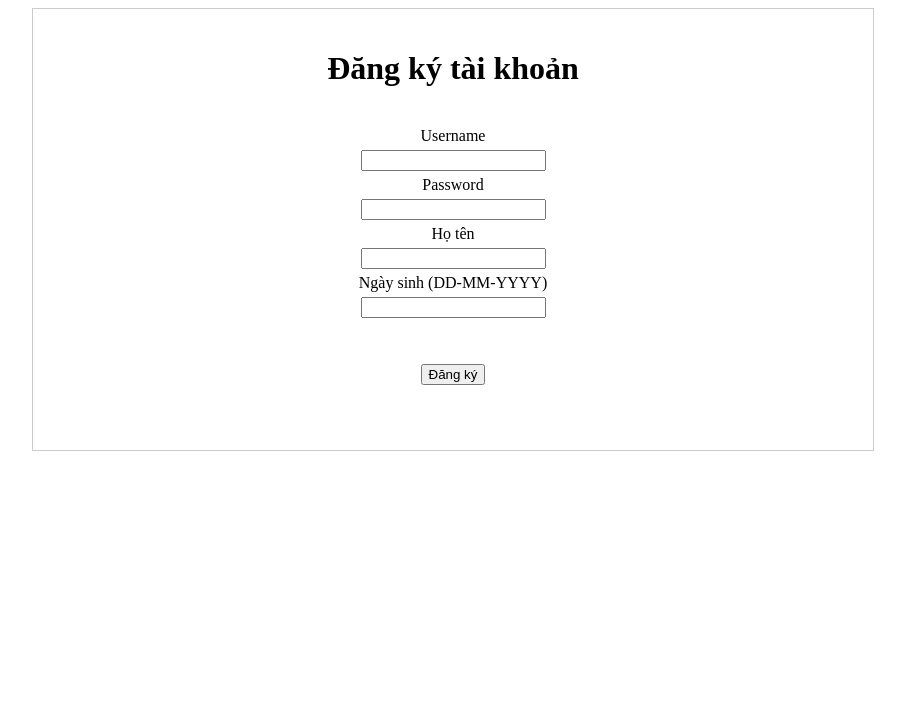
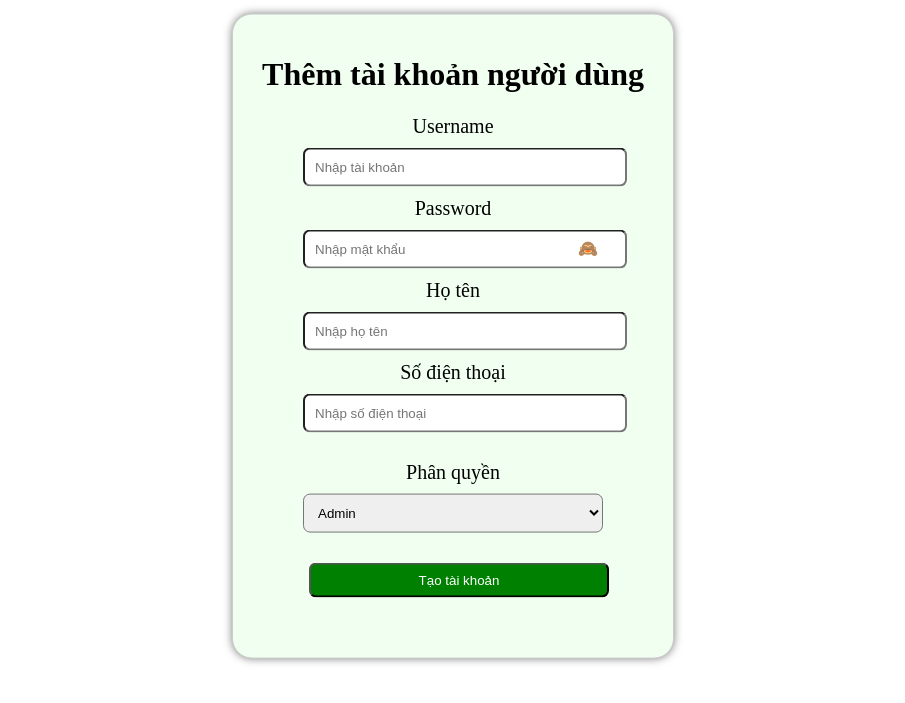
Before and after one commit to LanThanh03/mobile_management, a PHP site: page /admin/register.php in a window 1280 px wide. Shown: the top 703 px of the page, without its empty margins (187-1092 px from the left). Run offline with PHP 8.4, Linux system fonts and the light colour scheme.

Commit message:
Add files via upload

```diff
--- a/admin/register.php
+++ b/admin/register.php
@@ -6,23 +6,58 @@ and open the template in the editor.
 -->
 <html>
     <head>
-        <title>Đăng ký</title>
+        <title>Thêm tài khoản người dùng</title>
         <meta charset="UTF-8">
         <meta name="viewport" content="width=device-width, initial-scale=1.0">
         <style>
             .box-content{
-                margin: 0 auto;
-                width: 800px;
-                border: 1px solid #ccc;
-                text-align: center;
-                padding: 20px;
+                position: absolute;
+                    top: 42%;
+                    left: 50%;
+                    transform: translate(-50%, -50%);
+                    width: 400px;
+                    padding: 20px;
+                    border: 1px solid #ccc;
+                    text-align: center;
+                    background-color: #F0FFF0;
+                    box-shadow: 0 0 8px rgba(0, 0, 0, 0.5);/* đổ bóng*/
+                    border-radius: 20px;
             }
-            #user_register form{
-                width: 200px;
-                margin: 40px auto;
+            #user_register form
+            {
+                width: 100%;
+                margin: 20px auto;
+                width: 300px;
             }
-            #user_register form input{
-                margin: 5px 0;
+
+            #user_register form input
+            {
+                margin: 10px 0;
+                padding: 10px;
+                width: 100%;
+                border-radius: 7px;
+            }
+            .role-user
+            {
+                margin: 10px 0;
+                padding: 10px;
+                width: 100%;
+                border-radius: 7px;
+            }
+            .input-password /*căn chỉnh cho nút ẩn/hiện mật khẩu vô ô input */
+            {
+                position: relative;
+            }
+            .an-hien-password /*căn chỉnh cho nút ẩn/hiện mật khẩu vô ô input */
+            {
+                position: absolute;
+                top: 50%;
+                right: 5px;
+                transform: translateY(-50%);
+            }
+            #show-hide
+            {
+                cursor: pointer;
             }
         </style>
     </head>
@@ -31,63 +66,91 @@ and open the template in the editor.
         include '../connect_db.php';
         include '../function.php';
         $error = false;
-        if (isset($_GET['action']) && $_GET['action'] == 'reg') {
-            if (isset($_POST['username']) && !empty($_POST['username']) && isset($_POST['password']) && !empty($_POST['password'])) {
+        if (isset($_GET['action']) && $_GET['action'] == 'reg')
+        {
+            if (isset($_POST['username']) && !empty($_POST['username']) && isset($_POST['password']) && !empty($_POST['password']))
+            {
                 $fullname = $_POST['fullname'];
-                $birthday = $_POST['birthday'];
-                $check = validateDateTime($birthday);
-                if ($check) {
-                    $birthday = strtotime($birthday);
-                    $result = mysqli_query($con, "INSERT INTO `user` (`fullname`,`username`, `password`, `birthday`, `status`, `created_time`, `last_updated`) VALUES ('" . $_POST['fullname'] . "', '" . $_POST['username'] . "', MD5('" . $_POST['password'] . "'), '" . $birthday . "', 1, " . time() . ", '" . time() . "');");
-                    if (!$result) {
-                        if (strpos(mysqli_error($con), "Duplicate entry") !== FALSE) {
+                $phone = $_POST['phone'];
+                    $result = mysqli_query($con, "INSERT INTO `user` (`fullname`,`username`, `password`, `phone`, `status`, `created_time`, `last_updated`)
+                                            VALUES ('" . $_POST['fullname'] . "', '" . $_POST['username'] . "', MD5('" . $_POST['password'] . "'), '" . $phone . "', 1, " . time() . ", '" . time() . "');");
+                    if (!$result)
+                    {
+                        if (strpos(mysqli_error($con), "Duplicate entry") !== FALSE)
+                        {
                             $error = "Tài khoản đã tồn tại. Bạn vui lòng chọn tài khoản khác.";
                         }
                     }
                     mysqli_close($con);
-                } else {
-                    $error = "Ngày tháng nhập chưa chính xác";
-                }
-                if ($error !== false) {
-                    ?>
+                if ($error !== false)
+                { ?>
                     <div id="error-notify" class="box-content">
                         <h1>Thông báo</h1>
                         <h4><?= $error ?></h4>
-                        <a href="./register.php">Quay lại</a>
+                        <a href="./register.php"style="text-decoration: none;">Quay lại</a>
                     </div>
-                <?php } else { ?>
+          <?php } else
+                    { ?>
                     <div id="edit-notify" class="box-content">
                         <h1><?= ($error !== false) ? $error : "Đăng ký tài khoản thành công" ?></h1>
-                        <a href="./login.php">Mời bạn đăng nhập</a>
+                        <a href="./manage_accounts.php"style="text-decoration: none;">Quay lại tài khoản</a>
                     </div>
-                <?php } ?>
-            <?php } else { ?>
+              <?php } ?>
+            <?php }
+            else
+            { ?>
                 <div id="edit-notify" class="box-content">
                     <h1>Vui lòng nhập đủ thông tin để đăng ký tài khoản</h1>
-                    <a href="./register.php">Quay lại đăng ký</a>
+                    <a href="./register.php" style="text-decoration: none;">Quay lại đăng ký</a>
                 </div>
                 <?php
             }
-        } else {
+        }
+        else
+        {
             ?>
             <div id="user_register" class="box-content">
-                <h1>Đăng ký tài khoản</h1>
+                <h1>Thêm tài khoản người dùng</h1>
                 <form action="./register.php?action=reg" method="Post" autocomplete="off">
-                    <label>Username</label></br>
-                    <input type="text" name="username" value=""><br/>
-                    <label>Password</label></br>
-                    <input type="password" name="password" value="" /></br>
-                    <label>Họ tên</label></br>
-                    <input type="text" name="fullname" value="" /><br/>
-                    <label>Ngày sinh (DD-MM-YYYY)</label></br>
-                    <input type="text" name="birthday" value="" /><br/>
+                    <label style="font-size: 20px;">Username</label></br>
+                        <input type="text" name="username" value="" placeholder="Nhập tài khoản"><br/>
+                    <label style="font-size: 20px;">Password</label></br>
+                        <div class="input-password">
+                            <input type="password" name="password" id="password" placeholder="Nhập mật khẩu">
+                            <span class="an-hien-password" id="show-hide" onclick="showPassword()">🙈</span>
+                        </div>
+                    <label style="font-size: 20px;">Họ tên</label></br>
+                        <input type="text" name="fullname" value="" placeholder="Nhập họ tên"/><br/>
+                    <label style="font-size: 20px;">Số điện thoại</label></br>
+                        <input type="text" name="phone" value="" placeholder="Nhập số điện thoại" /><br/>
                     </br>
-                    </br>
-                    <input type="submit" value="Đăng ký"/>
+                    <label style="font-size: 20px;">Phân quyền</label><br>
+                        <select name="role" class="role-user">
+                            <option value="Admin">Admin</option>
+                            <option value="Staff">Staff</option>
+                            <option value="User">User</option>
+                    </select><br>
+                    <input type="submit" value="Tạo tài khoản" style="text-decoration: none; background-color: green; color: white; padding: 8px; margin: 20px 6px; ">
                 </form>
             </div>
             <?php
         }
         ?>
+        <script>
+                function showPassword()
+                {
+                    var passwordField = document.getElementById("password");
+                    var showHideIcon = document.getElementById("show-hide");
+
+                    if (passwordField.type === "password")
+                            {
+                                passwordField.type = "text"; // Hiển thị mật khẩu
+                                showHideIcon.textContent = "🙉"; // Biểu tượng khi hiên mật khẩu
+                            } else {
+                                passwordField.type = "password"; // Ẩn mật khẩu
+                                showHideIcon.textContent = "🙈"; // Biểu tượng khi ẩn mật khẩu
+                            }
+                }
+            </script>
     </body>
 </html>
```
